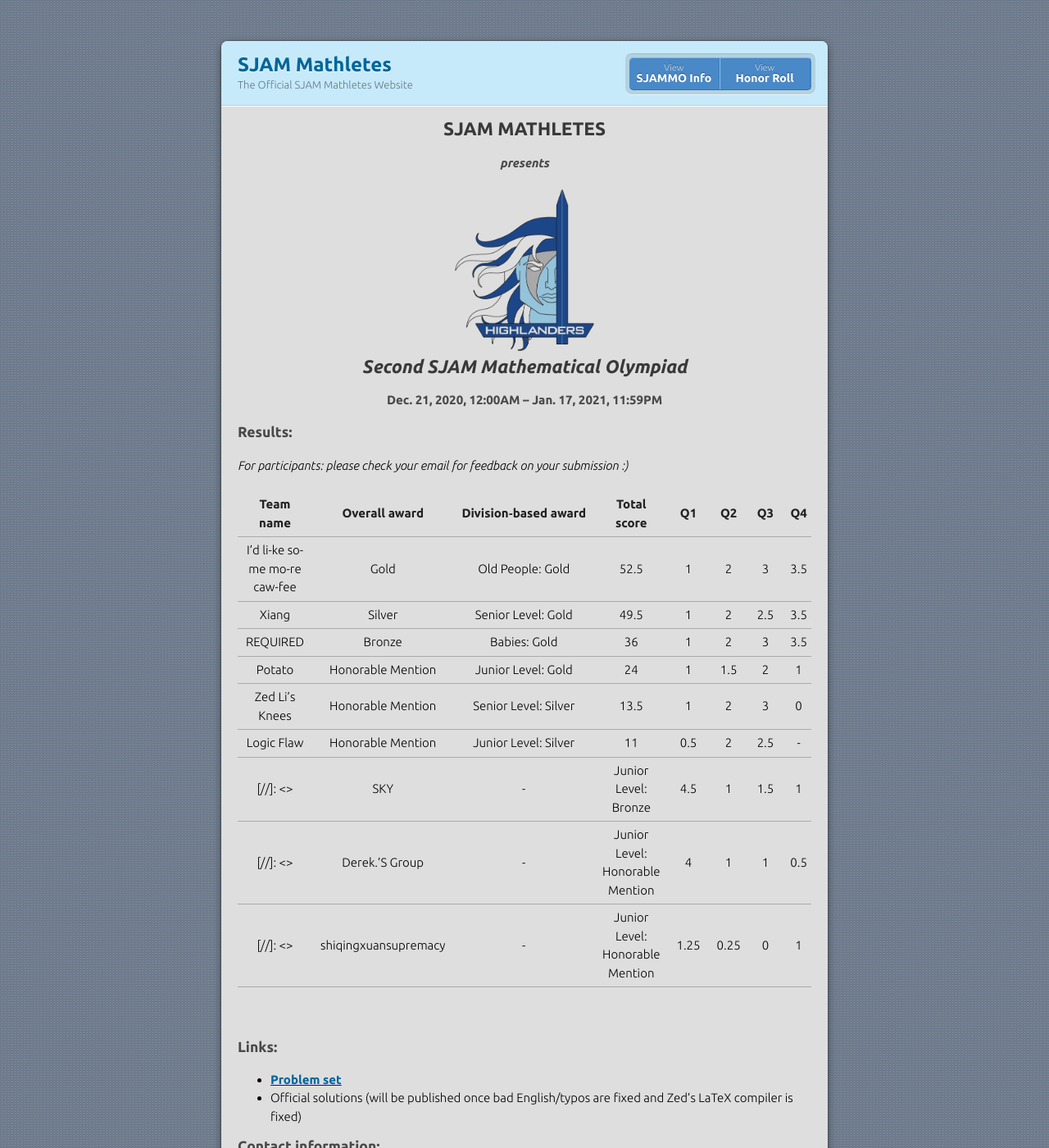
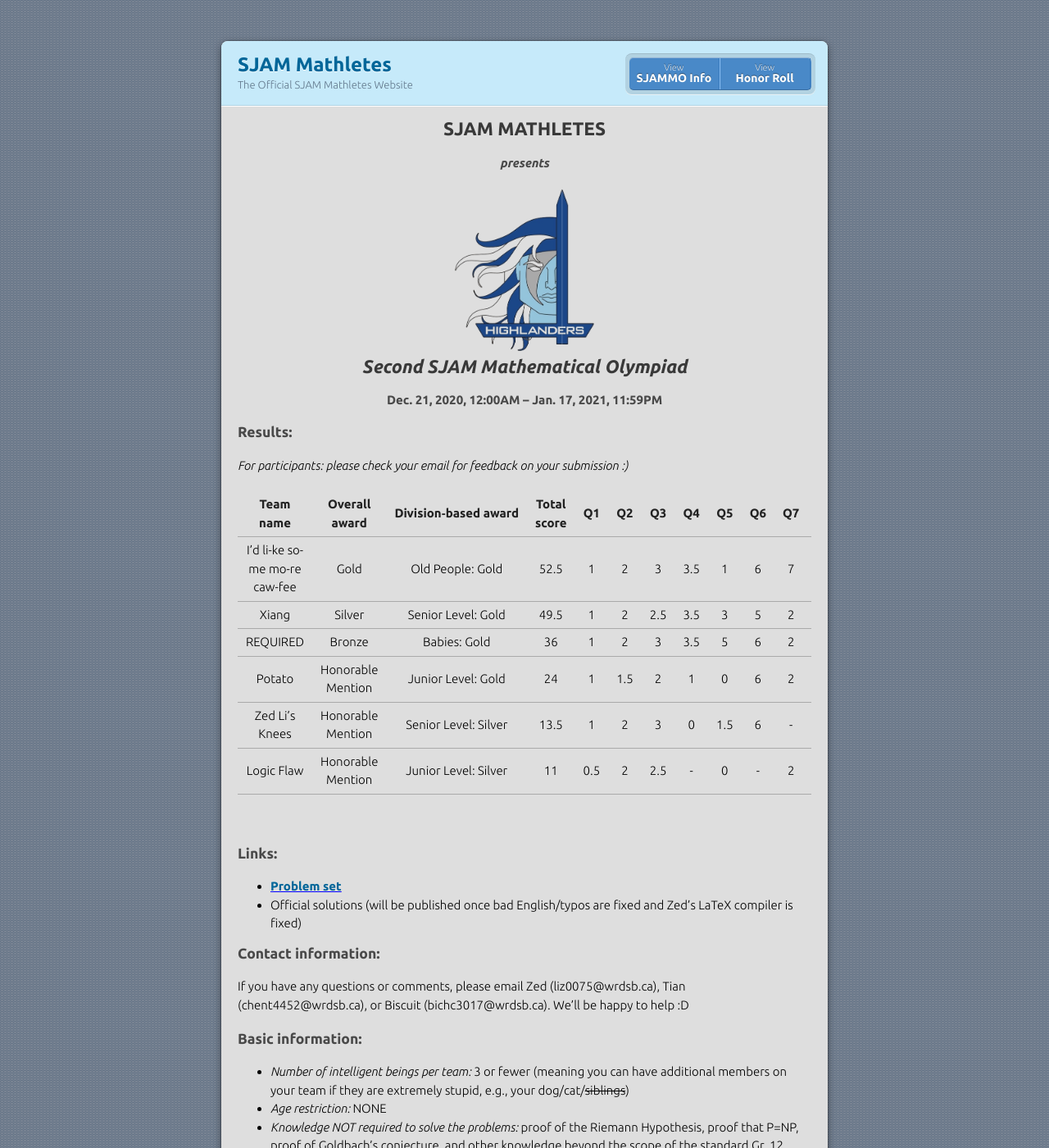
Before and after one commit to sjammathletes/sjammathletes.github.io, a Jekyll site: the page built from sjammo.md, in a window 1280 px wide and 1400 px high. Shown: the whole window at 82% size. Built offline with Jekyll 4.4.1, drawn with Linux system fonts in a browser that asks for light colours; our own code applies the rules of GitHub Pages for plain Markdown files.

Commit message:
delete stuff

```diff
--- a/sjammo.md
+++ b/sjammo.md
@@ -18,9 +18,6 @@
 | Potato | Honorable Mention | Junior Level: Gold | 24 | 1 | 1.5 | 2 | 1 | 0 | 6 | 2 | 1.5 | 9 | - | - | - |
 | Zed Li's Knees | Honorable Mention | Senior Level: Silver | 13.5 | 1 | 2 | 3 | 0 | 1.5 | 6 | - | - | - | - | - | - |
 | Logic Flaw | Honorable Mention | Junior Level: Silver | 11 | 0.5 | 2 | 2.5 | - | 0 | - | 2 | 4 | 0 | - | - | - |
-[//]: <> | SKY | - | Junior Level: Bronze | 4.5 | 1 | 1.5 | 1 | 0 | 1 | 0 | - | - |  0 | 0 | - | 0 |
-[//]: <> | Derek.'S Group | - | Junior Level: Honorable Mention | 4 | 1 | 1 | 0.5 | - | 1.5 | - | 0 | 0 | 0 | 0 | 0 | 0 |
-[//]: <> | shiqingxuansupremacy | - | Junior Level: Honorable Mention | 1.25 | 0.25 | 0 | 1 | 0 | 0 | 0 | 0 | 0 | 0 | 0 | 0 | 0 |
 
 </div>
 
```
